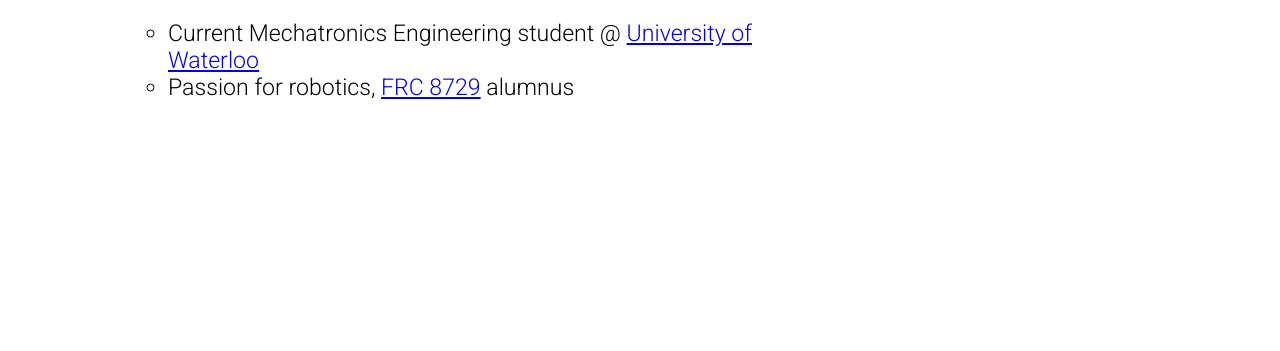
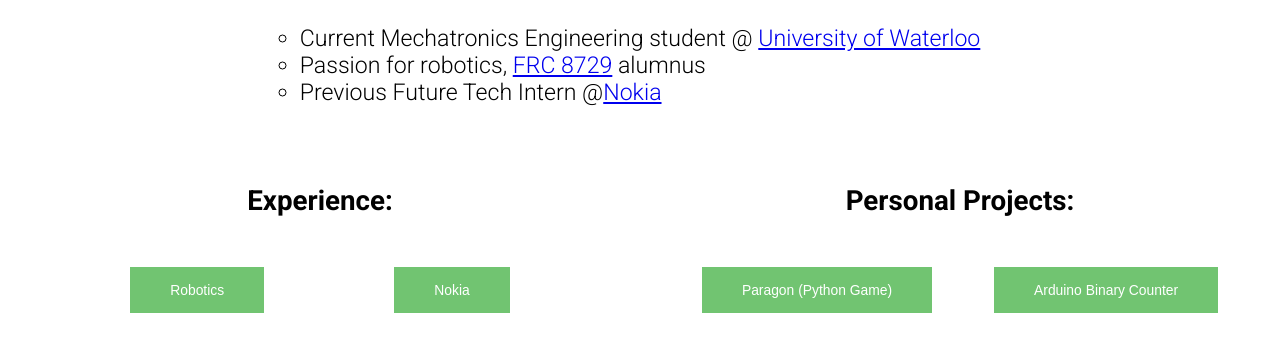
Before and after one commit to robertvign/robertvign.github.io, a plain HTML site: page index.html in a window 1280 px wide. Shown: the part 257-608 px from the top of the page. Drawn offline with Linux system fonts and the light colour scheme.

Commit message:
Added buttons

```diff
--- a/index.html
+++ b/index.html
@@ -14,7 +14,22 @@
       <ul>
         <li>Current Mechatronics Engineering student @ <a href="https://uwaterloo.ca/">University of Waterloo</a></li>
         <li>Passion for robotics, <a href="https://www.syrc.ca/">FRC 8729</a> alumnus</li>
+        <li>Previous Future Tech Intern @<a href="https://www.nokia.com/">Nokia</a></li>
       </ul>
+    </div>
+    <div id="Titles">
+      <h1>Experience:</h1>
+      <h1>Personal Projects:</h1>
+    </div>
+    <div id="Buttons">
+      <div id="Experience">
+        <button>Robotics</button>
+        <button>Nokia</button>
+      </div>
+      <div id="Projects">
+        <button>Paragon (Python Game)</button>
+        <button>Arduino Binary Counter</button>
+      </div>
     </div>
   </body>
 
--- a/style.css
+++ b/style.css
@@ -32,12 +32,47 @@ h1 {
 }
 #About{
   font-size: 50%;
-  width: 50%;
-  display: inline-block;
-  text-align: left;
+  width: 80%;
+  text-align: center;
   padding-left: 10%;
 }
 ul{
+  display: inline-block;
   list-style-type: circle;
+  padding: 5px;
   font-family: "Roboto";
+  text-align: left;
 }
+#Titles{
+  display: flex;
+  text-align: center;
+}
+#Titles h1{
+  text-align: center;
+  font-size: 60%;
+  display: flex;
+  width: 50%;
+  align-items: center;
+  justify-content: center;
+}
+#Buttons{
+  display: flex;
+  width: 100%;
+  font-size: 60%
+}
+#Projects,
+#Experience{
+  display: flex;
+  align-items: center;
+  justify-content: space-evenly;
+  width: 50%;
+}
+#Projects button,
+#Experience button{
+  background-color: rgb(113, 196, 113);
+  border: none;
+  color: white;
+  font-size: 50%;
+  text-align: center;
+  padding: 15px 40px;
+}
```
